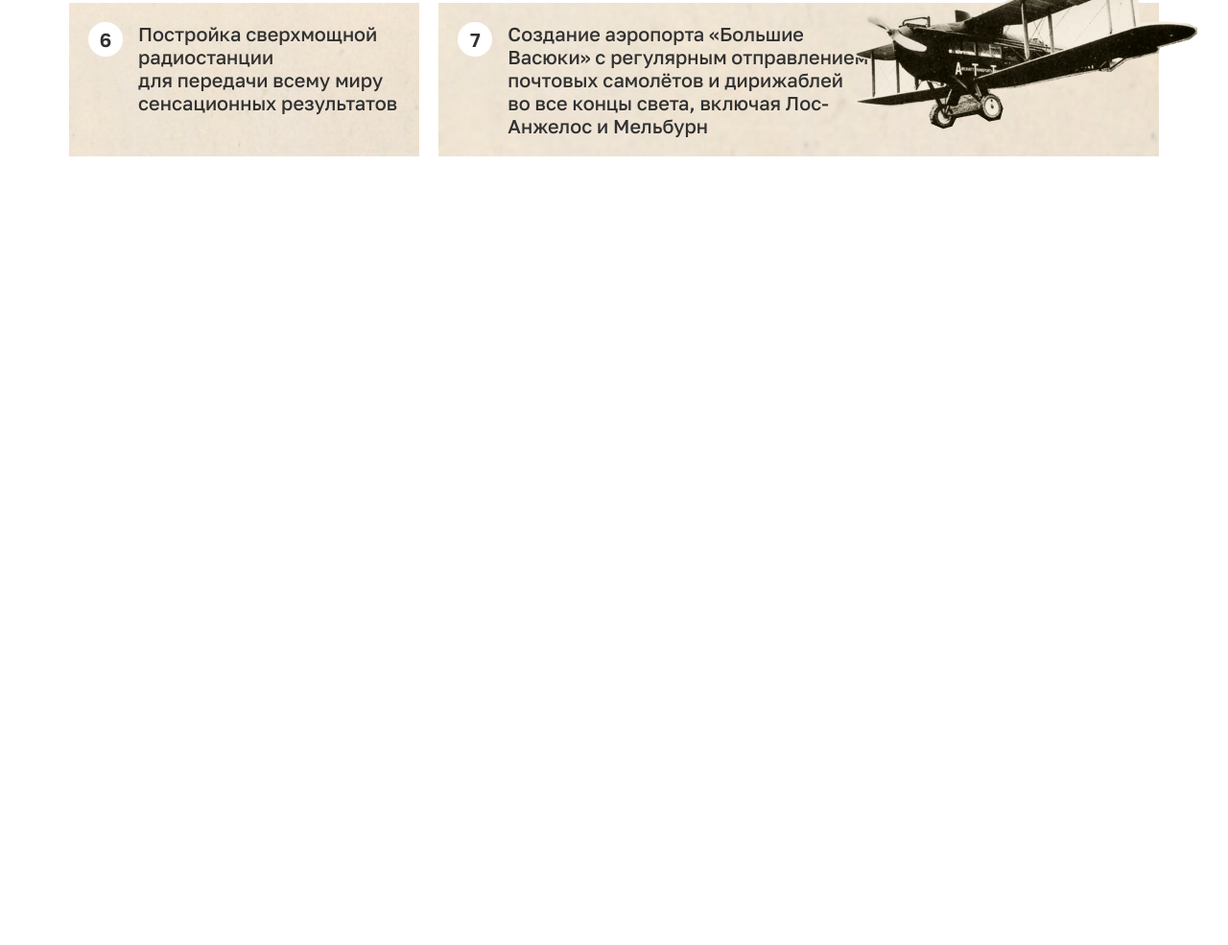
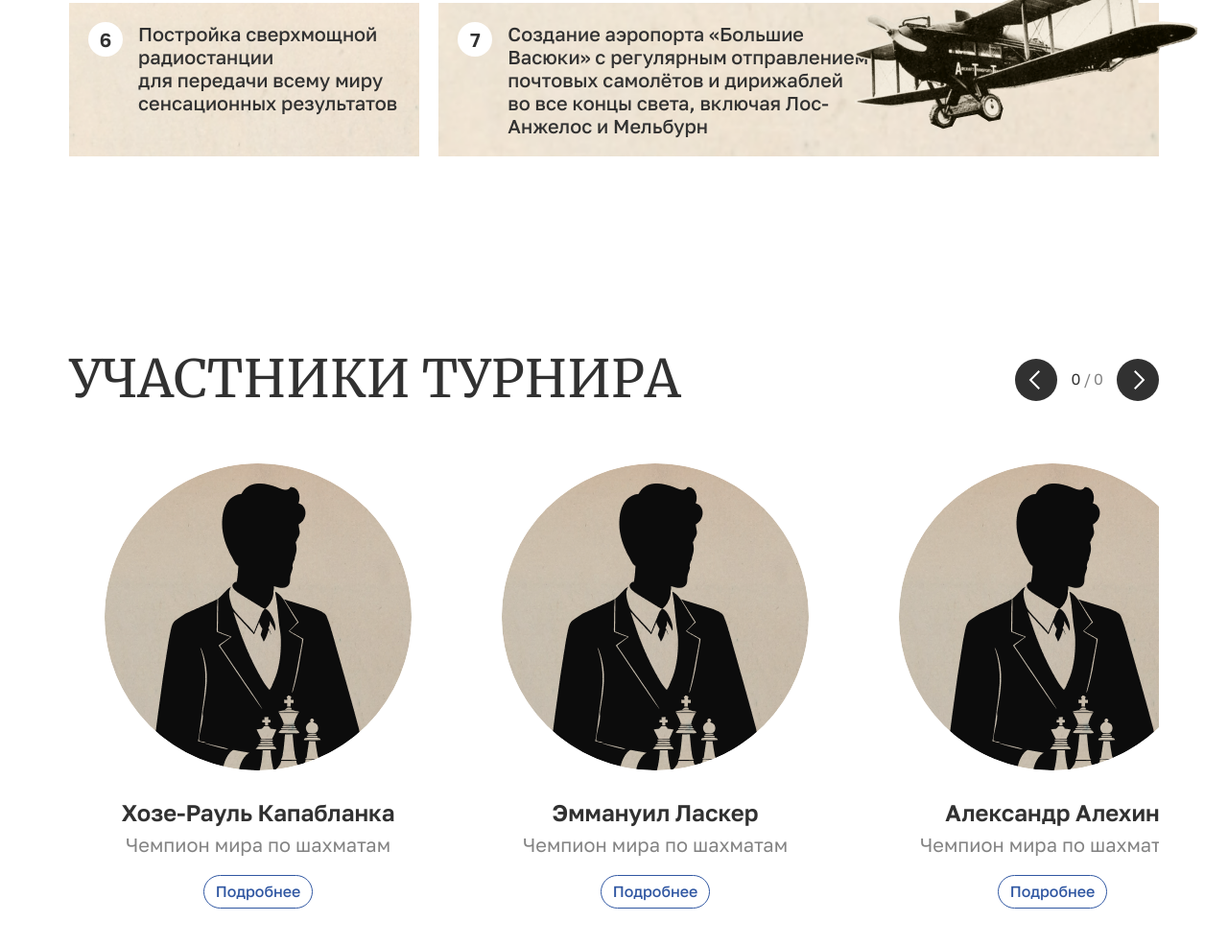
Before and after one commit to valeria-ri/chess-landing, a plain HTML site: page index.html in a window 1280 px wide. Shown: the part 2444-3429 px from the top of the page at 96% size. Before the commit the page ends 2807 px from the top, so only its background shows below. Drawn offline with Linux system fonts and the light colour scheme.

Commit message:
feat: вёрстка блока с участниками (без анимации слайдера)

```diff
--- /dev/null
+++ b/data/constants.js
@@ -0,0 +1,8 @@
+export const memberCardConfig = {
+  listId: 'members-list',
+  templateId: 'member-template',
+  cardClass: '.member',
+  imageClass: '.member__image',
+  nameClass: '.member__name',
+  rankClass: '.member__rank',
+};
--- /dev/null
+++ b/data/data.js
@@ -0,0 +1,26 @@
+export const members = [
+  {
+    name: "Хозе-Рауль Капабланка",
+    rank: "Чемпион мира по шахматам",
+  },
+  {
+    name: "Эммануил Ласкер",
+    rank: "Чемпион мира по шахматам",
+  },
+  {
+    name: "Александр Алехин",
+    rank: "Чемпион мира по шахматам",
+  },
+  {
+    name: "Арон Нимцович",
+    rank: "Чемпион мира по шахматам",
+  },
+  {
+    name: "Рихард Рети",
+    rank: "Чемпион мира по шахматам",
+  },
+  {
+    name: "Остап Бендер",
+    rank: "Гроссмейстер",
+  },
+];
--- a/index.html
+++ b/index.html
@@ -224,10 +224,38 @@
             </div>
           </div>
         </section>
+        <section class="members center-block">
+          <div class="members__content content">
+            <h2 class="members__heading title">Участники турнира</h2>
+            <nav class="members__navigation">
+              <button type="button" id="members-prev-button" class="members__nav-button nav-button nav-button_prev"></button>
+              <div aria-label="счётчик слайдов" class="members__counter">
+                <span class="members__counter-number members__counter-number_current">0</span>
+                <span class="members__counter-number members__counter-number_line">/</span>
+                <span class="members__counter-number members__counter-number_total">0</span>
+              </div>
+              <button type="button" id="members-next-button" class="members__nav-button nav-button nav-button_next"></button>
+            </nav>
+            <div class="members__slider">
+              <ul class="members__grid" id="members-list"></ul>
+            </div>
+          </div>
+        </section>
       </main>
       <footer class="footer"></footer>
-
-      <!-- <h1 class="heading">Этапы преображения Васюков <span class="span">Будущие источники обогащения васюкинцев</span></h1> -->
     </div>
+    <template class="member-template" id="member-template">
+      <li class="member">
+        <div class="member__info">
+          <img src="./images/member.png" alt="" class="member__image">
+          <div class="member__text-info">
+            <h3 class="member__name"></h3>
+            <p class="member__rank base-text"></p>
+          </div>
+        </div>
+        <a href="#" class="member__link">Подробнее</a>
+      </li>
+    </template>
+    <script src="./index.js" type="module"></script>
   </body>
 </html>
--- /dev/null
+++ b/index.js
@@ -0,0 +1,24 @@
+import { members } from "./data/data.js";
+import { memberCardConfig } from "./data/constants.js";
+
+const addCards = (array, config) => {
+  const container = document.getElementById(config.listId);
+  array.forEach((item) => {
+    const card = document
+      .getElementById(config.templateId)
+      .content.querySelector(config.cardClass)
+      .cloneNode(true);
+    const name = card.querySelector(config.nameClass);
+    const rank = card.querySelector(config.rankClass);
+    const image = card.querySelector(config.imageClass);
+
+    name.textContent = item.name;
+    rank.textContent = item.rank;
+    image.alt = item.name;
+    container.append(card);
+  });
+};
+
+document.addEventListener("DOMContentLoaded", () => {
+  addCards(members, memberCardConfig);
+});
--- /dev/null
+++ b/styles/blocks/member/member.css
@@ -0,0 +1,66 @@
+.member {
+  width: min-content;
+  display: flex;
+  flex-direction: column;
+  align-items: center;
+  justify-content: space-between;
+  gap: 20px;
+  padding: 0 37px;
+  box-sizing: border-box;
+}
+
+.member__image {
+  width: 320px;
+  height: 320px;
+  object-fit: cover;
+  object-position: center;
+  border-radius: 50%;
+}
+
+.member__info {
+  display: flex;
+  flex-direction: column;
+  align-items: center;
+  gap: 30px;
+}
+
+.member__text-info {
+  display: flex;
+  flex-direction: column;
+  align-items: center;
+  gap: 6px;
+}
+
+.member__name {
+  margin: 0;
+  font-size: 24px;
+  font-weight: 600;
+  line-height: 120%;
+  text-align: center;
+}
+
+.member__rank {
+  text-align: center;
+  opacity: 60%;
+}
+
+.member__link {
+  text-decoration: none;
+  margin: 0;
+  font-size: 16px;
+  font-weight: 500;
+  line-height: 120%;
+  color: var(--blue-color);
+  background-color: transparent;
+  width: max-content;
+  padding: 7px 12px;
+  box-sizing: border-box;
+  border: 1px solid var(--blue-color);
+  border-radius: 62px;
+  transition: background-color 0.3s ease, color 0.3s ease;
+}
+
+.member__link:hover {
+  color: var(--white-color);
+  background-color: var(--blue-color);
+}
--- /dev/null
+++ b/styles/blocks/members/members.css
@@ -0,0 +1,48 @@
+.members__content {
+  display: grid;
+  grid-template-columns: 1fr max-content;
+  grid-auto-rows: min-content;
+  align-content: center;
+  gap: 55px 0;
+  padding-bottom: 140px;
+  box-sizing: border-box;
+}
+
+.members__navigation {
+  display: flex;
+  align-items: center;
+  gap: 14px;
+}
+
+.members__counter {
+  display: flex;
+  gap: 3px;
+  flex-shrink: 0;
+}
+
+.members__counter-number {
+  margin: 0;
+  font-size: 16px;
+  line-height: 120%;
+}
+
+.members__counter-number_line,
+.members__counter-number_total {
+  opacity: 60%;
+}
+
+.members__slider {
+  grid-column: 1 / -1;
+  width: 100%;
+  overflow-x: hidden;
+}
+
+.members__grid {
+  min-width: 100%;
+  list-style: none;
+  padding: 0;
+  margin: 0;
+  display: flex;
+  gap: 20px;
+  transition: transform 0.5s ease;
+}
--- a/styles/blocks/page/page.css
+++ b/styles/blocks/page/page.css
@@ -6,6 +6,7 @@
   --yellow-color: #FBCE51;
   --red-color: #F54932;
   --grey-color: #D0D0D0;
+  --grey-bg-color: #D6D6D6;
   --blue-color: #3057A2;
   width: 100vw;
   min-height: 100vh;
@@ -83,6 +84,7 @@
 
 .button {
   display: block;
+  margin: 0;
   padding: 16px 49px;
   box-sizing: border-box;
   border-radius: 66px;
@@ -115,3 +117,30 @@
   background-color: var(--black-bg-color);
   color: var(--white-color);
 }
+
+.nav-button {
+  margin: 0;
+  padding: 0;
+  border: 0;
+  width: 44px;
+  height: 44px;
+  border-radius: 50%;
+  background-color: var(--black-color);
+  background-image: url(../../../images/arrow.svg);
+  background-repeat: no-repeat;
+  background-position: 14px center;
+  transition: background-color 0.3s ease;
+}
+
+.nav-button:hover {
+  background-color: var(--yellow-color);
+}
+
+.nav-button:disabled {
+  background-color: var(--grey-bg-color);
+}
+
+.nav-button_next {
+  /* transform: scaleX(-1); */
+  transform: rotate(180deg);
+}
--- a/styles/index.css
+++ b/styles/index.css
@@ -8,3 +8,5 @@
 @import url(./blocks/lecture/lecture.css);
 @import url(./blocks/bender/bender.css);
 @import url(./blocks/stages/stages.css);
+@import url(./blocks/members/members.css);
+@import url(./blocks/member/member.css);
```
Also changed, not shown: images/arrow.svg (added), images/member.png (added).
